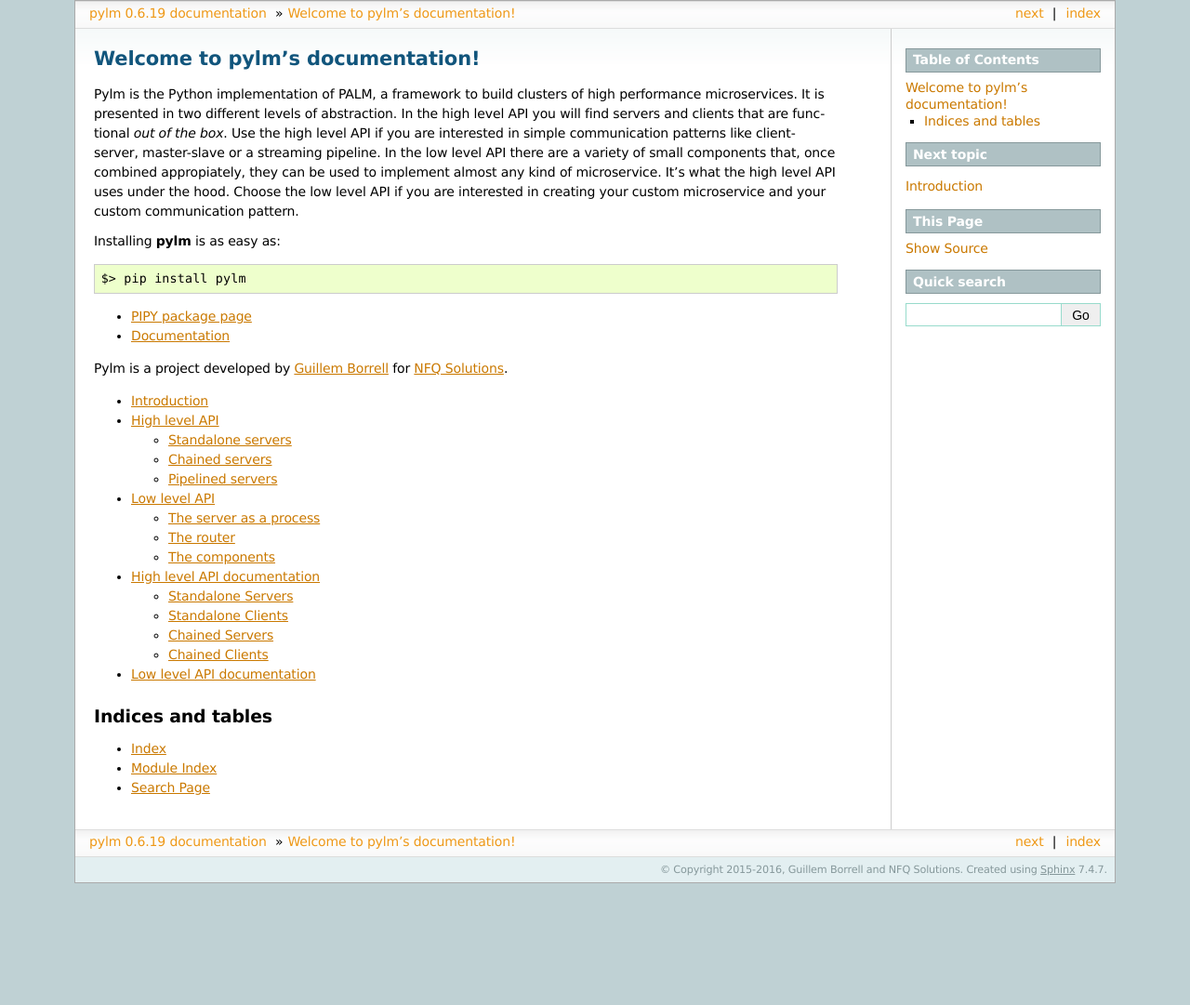
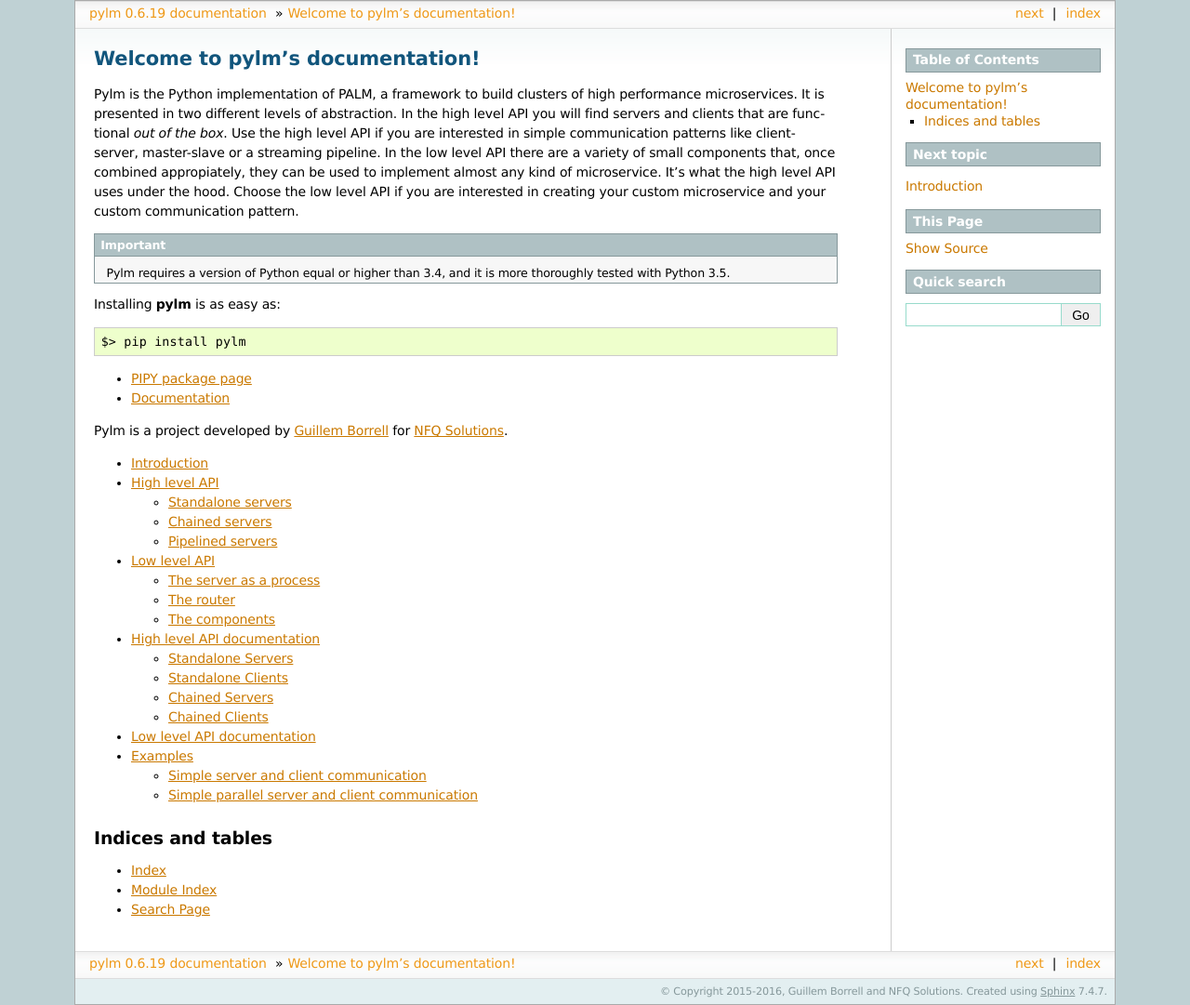
Before and after one commit to nfqsolutions/pylm, a Sphinx documentation site: the page built from docs/source/index.rst, in a window 1280 px wide. Shown: the whole page at 93% size. Built offline with Sphinx 7.4.7, drawn with Linux system fonts in a browser that asks for light colours; before the commit the page ends 950 px from its top, so only the background shows below that.

Commit message:
Staging documentation.

```diff
--- /dev/null
+++ b/docs/source/examples.rst
@@ -0,0 +1,32 @@
+.. _examples:
+
+Examples
+========
+
+.. _single-server-client:
+
+Simple server and client communication
+--------------------------------------
+
+.. literalinclude:: ./examples/standalone_single/server.py
+    :language: python
+    :linenos:
+
+.. literalinclude:: ./examples/standalone_single/client.py
+    :language: python
+    :linenos:
+
+Simple parallel server and client communication
+-----------------------------------------------
+
+.. literalinclude:: ./examples/standalone_parallel/master.py
+    :language: python
+    :linenos:
+
+.. literalinclude:: ./examples/standalone_parallel/worker.py
+    :language: python
+    :linenos:
+
+.. literalinclude:: ./examples/standalone_parallel/client.py
+    :language: python
+    :linenos:
--- a/docs/source/index.rst
+++ b/docs/source/index.rst
@@ -12,6 +12,11 @@
 microservice. It's what the high level API uses under the hood. Choose
 the low level API if you are interested in creating your custom
 microservice and your custom communication pattern.
+
+.. important::
+
+    Pylm requires a version of Python equal or higher than 3.4, and it is more
+    thoroughly tested with Python 3.5.
 
 Installing **pylm** is as easy as:
 
@@ -36,6 +41,7 @@
     low-level
     hl-api-docstrings
     ll-api-docstrings
+    examples
 
 
 Indices and tables
--- a/docs/source/standalone.rst
+++ b/docs/source/standalone.rst
@@ -8,6 +8,9 @@
 of pylm arrives when the workload is so large that a single server is not capable of handling it. Here we introduce
 parallelism for the first time with the parallel standalone server.
 
+A simple picture of the architecture of a parallel standalone server is presented in the next figure. The client
+connects to a master process that manages an arbitrary number of workers. The workers act as slaves, and connect
+only to the master.
 
 
 .. only:: html
@@ -21,6 +24,9 @@
         :align: center
         :scale: 60
 
+The following is a simple example on how to configure and run a parallel server. Since the parallel server
+is designed to handle a large workload, the job method of the client expects a generator that creates a
+series of binary messages.
 
 .. literalinclude:: ./examples/standalone_parallel/master.py
     :language: python
@@ -34,8 +40,16 @@
     :language: python
     :linenos:
 
+The master can be run as follows::
 
-client::
+    $> python master.py
+
+And we can launch two workers as follows::
+
+    $> python worker.py worker1
+    $> python worker.py worker2
+
+Finally, here's how to run the client and its output::
 
     $> python client.py
     Client with the following connections:
@@ -52,4 +66,26 @@
     b'worker2 processed a message'
     b'worker1 processed a message'
 
-go on 0000000000600922
+The communication between the master and the workers is a PUSH-PULL queue of ZeroMQ. This means
+that the most likely distribution pattern between the master and the workers follows a round-robin
+scheduling.
+
+Again, this simple example shows very little of the capabilities of this pattern in pylm. We'll introduce
+features step by step creating a manager with more and more capabilities.
+
+Cache
+-----
+
+One of the services that the master offers is a small key-value database that **can be seen by all the workers**.
+You can use that database with RPC-sytle calls with the :py:meth:`pylm.standalone.client.Client.set`,
+:py:meth:`pylm.standalone.client.Client.get`, and :py:meth:`pylm.standalone.client.Client.delete` methods.
+Like the messages, the data to be stored in the database must be binary.
+
+.. note::
+
+   Note that the calling convention of :py:meth:`pylm.standalone.client.Client.set` is not that conventional.
+   Remember to pass first the value, and then the key if you want to use your own.
+
+.. important::
+
+   The master stores the data in memory. Have that in mind if you plan to send lots of data to the master.
```
